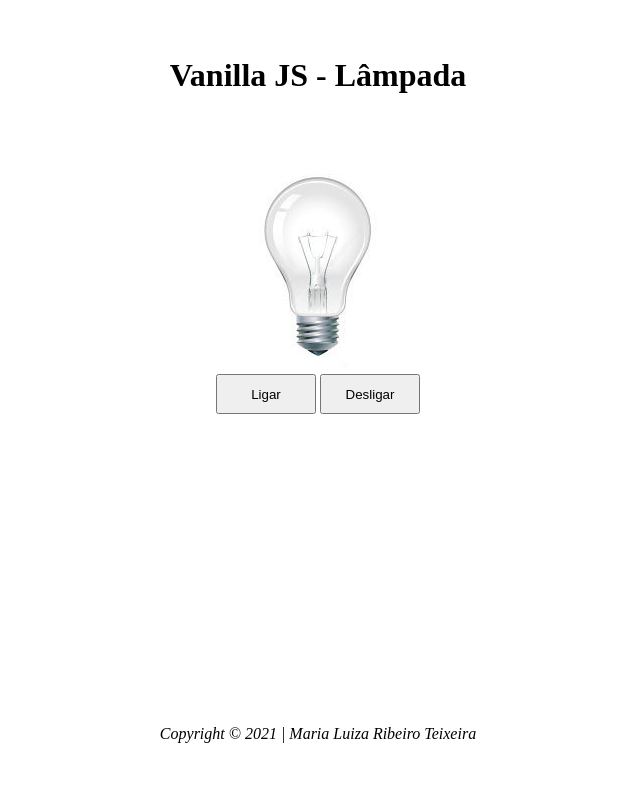
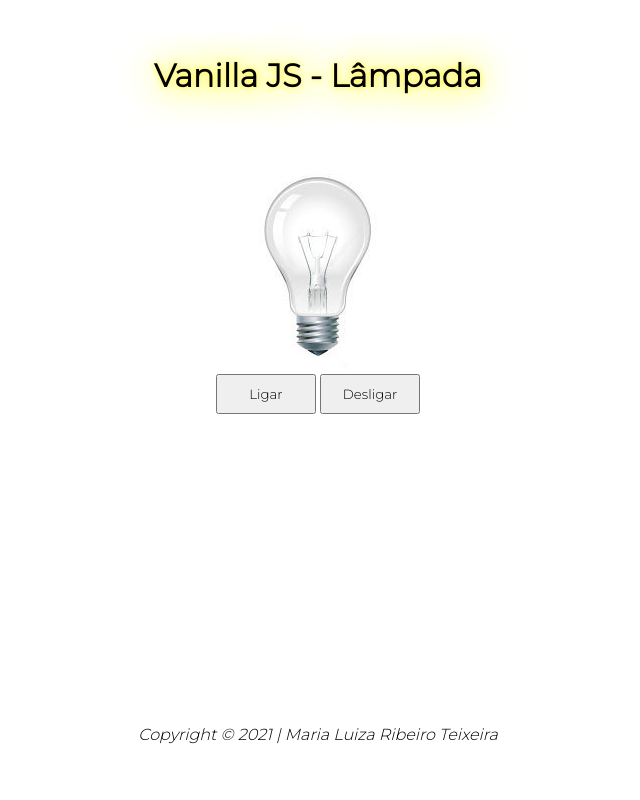
Before and after one commit to malurt/PWFE_Lampada, a plain HTML site: page index.html in a window 1280 px wide. Shown: the whole page, without its empty margins (322-962 px from the left). Drawn offline with Linux system fonts and the light colour scheme.

Commit message:
Personalizando estilização a partir do código do prof

```diff
--- a/css/style.css
+++ b/css/style.css
@@ -3,6 +3,7 @@
     margin: 0;
     padding: 0;
     box-sizing: border-box;
+    font-family: 'Montserrat', sans-serif;
 }
 
 body
@@ -55,3 +56,8 @@ img
 {
     cursor: pointer;
 }
+
+h1
+{
+    text-shadow: 3px 3px 40px rgb(255, 242, 58) , 0 0 1em rgb(255, 242, 58), 0 0 0.2em rgb(255, 242, 58) ;
+}
--- a/index.html
+++ b/index.html
@@ -4,7 +4,12 @@
     <meta charset="UTF-8">
     <meta name="viewport" content="width=device-width, initial-scale=1.0">
 
+    <link rel="preconnect" href="https://fonts.googleapis.com">
+    <link rel="preconnect" href="https://fonts.gstatic.com" crossorigin>
+    <link href="https://fonts.googleapis.com/css2?family=Montserrat:wght@300&display=swap" rel="stylesheet">
+
     <link rel="stylesheet" href="./css/style.css">
+    <script src="./scripts/lampada.js" defer></script>
 
     <title>Lâmpada e seus Estados</title>
 </head>
```
